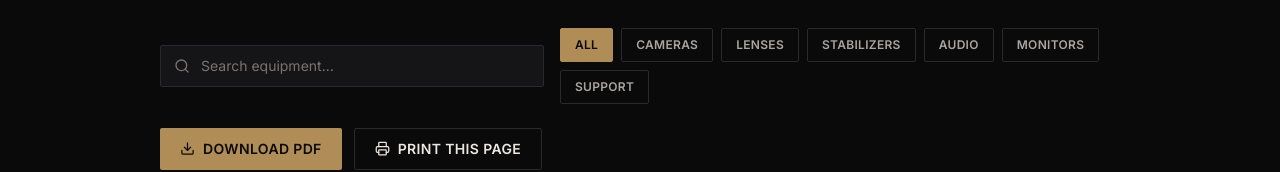
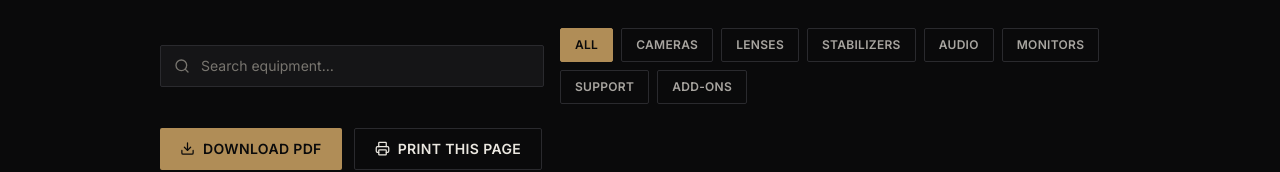
Before and after one commit to RanveerC22/ramesh-chavare-films, a Next.js app: page /rate-card in a window 1280 px wide. Shown: the part 314-486 px from the top of the page. Built offline with nearby package versions, Linux system fonts and the light colour scheme.

Commit message:
Added Rate-Card Addon Fix

```diff
--- a/data/equipment.ts
+++ b/data/equipment.ts
@@ -239,7 +239,22 @@ export const accessories: Accessory[] = [
   },
 ];
 
-// Convenience export used by the Rate Card page.
+// Items that appear ONLY on the Rate Card — not shown as an Equipment
+// card. Use this for small add-ons, consumables, or charges that don't
+// need a photo/description (extra batteries, memory cards, delivery
+// charges, extended-hours pricing, etc).
+export type RateCardOnlyItem = {
+  slug: string;
+  name: string;
+  category: string;
+  dailyRate: number;
+};
+
+export const rateCardOnlyItems: RateCardOnlyItem[] = [
+  { slug: "extra-battery", name: "Extra Battery Pack", category: "Add-ons", dailyRate: 300 },
+  { slug: "memory-card-128gb", name: "128GB CFexpress Card", category: "Add-ons", dailyRate: 500 },
+];
+
 export const allEquipment = [
   ...cameras.map((c) => ({
     slug: c.slug,
@@ -259,4 +274,5 @@ export const allEquipment = [
     category: a.category as string,
     dailyRate: a.dailyRate,
   })),
+  ...rateCardOnlyItems,
 ];
```
